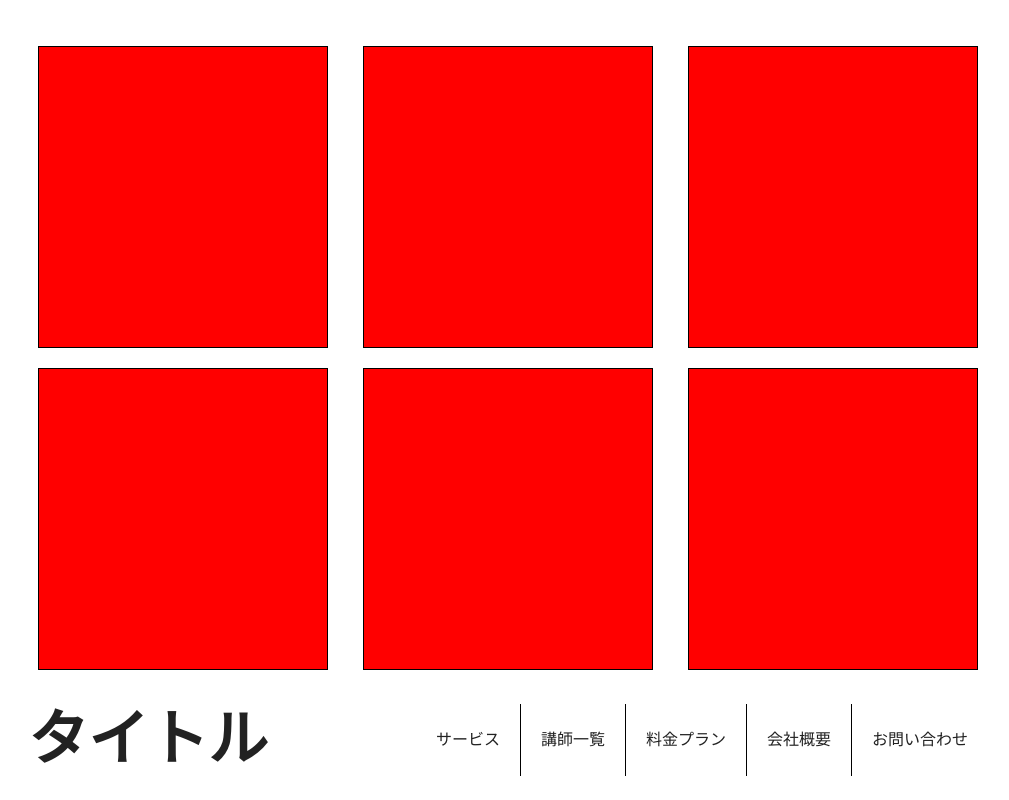
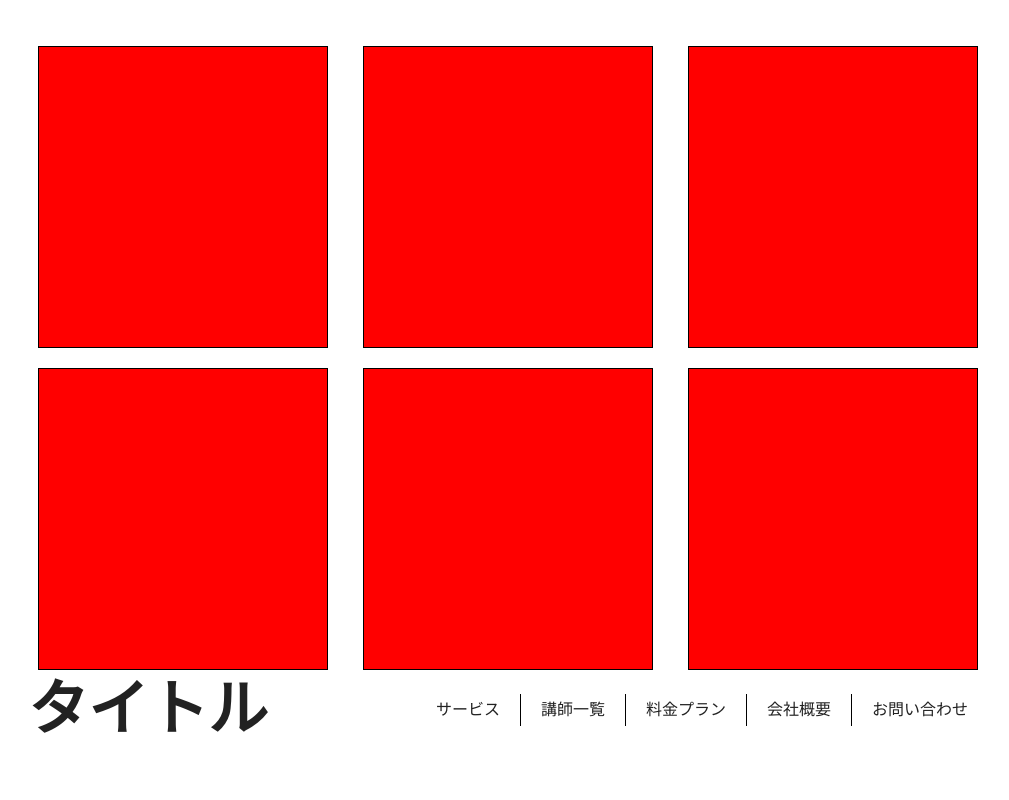
Before and after one commit to gauchi71/dezasta, a plain HTML site: page Work1/index.html in a window 1280 px wide. Shown: the part 386-1186 px from the top of the page, without its empty margins (132-1141 px from the left). After the commit the page ends 1129 px from the top, so only its background shows below. Drawn offline with Linux system fonts and the light colour scheme.

Commit message:
線の高さ修正

```diff
--- a/Work1/css/reset.css
+++ b/Work1/css/reset.css
@@ -17,7 +17,7 @@ ul,
 li {
   margin: 0;
   padding: 0;
-  line-height: 2;
+  line-height: 1;
   /*デフォルトの文字色、font-familyを予め当てておく*/
   color: #222;
   font-family: "游ゴシック体", YuGothic, "游ゴシック", "Yu Gothic", "メイリオ",
--- a/Work1/css/style.css
+++ b/Work1/css/style.css
@@ -56,7 +56,7 @@ header {
 
 .menu li {
   display: flex;
-  padding: 20px;
+  padding: 8px 20px;
 }
 
 .menu li:first-child {
```
